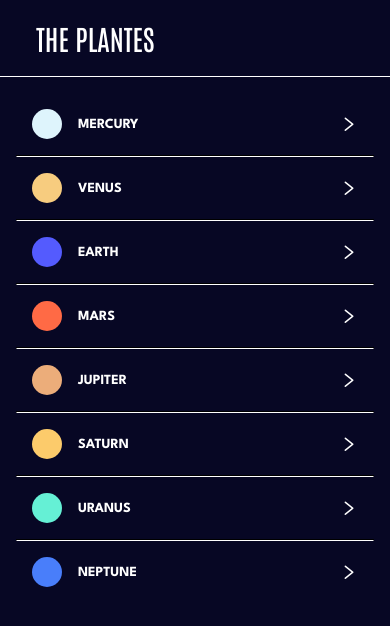
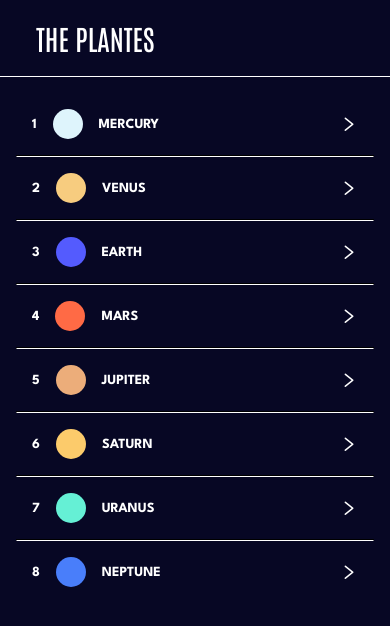
Before and after one commit to Mohaiminul69/planet-app, a React Native app: screen / in a window 390 px wide. Shown: the top 626 px of the page. Built offline with nearby package versions, Linux system fonts and the light colour scheme.

Commit message:
details page done

```diff
--- a/src/screens/Details.js
+++ b/src/screens/Details.js
@@ -1,4 +1,11 @@
-import { SafeAreaView, ScrollView, StyleSheet, View } from "react-native";
+import {
+  Pressable,
+  SafeAreaView,
+  ScrollView,
+  StyleSheet,
+  View,
+  Linking,
+} from "react-native";
 import React from "react";
 import Text from "../components/Text/Text";
 import PlanetHeader from "../components/PlanetHeader";
@@ -15,11 +22,30 @@ import {
   VenusSvg,
 } from "../svg";
 
+const PlanetSection = ({ title, value }) => {
+  return (
+    <View style={styles.PlanetSection}>
+      <Text preset="small" style={{ textTransform: "uppercase" }}>
+        {title}
+      </Text>
+      <Text preset="h2">{value}</Text>
+    </View>
+  );
+};
+
 export default function Details({ route }) {
   const planet = route.params.planet;
-  const { name } = planet;
+  const {
+    name,
+    description,
+    rotationTime,
+    revolutionTime,
+    radius,
+    avgTemp,
+    wikiLink,
+  } = planet;
 
-  const renderImage = (name) => {
+  const renderImage = () => {
     switch (name) {
       case "mercury":
         return <MercurySvg />;
@@ -40,17 +66,32 @@ export default function Details({ route }) {
     }
   };
 
+  const onPressLink = () => {
+    Linking.openURL(wikiLink);
+  };
+
   return (
     <SafeAreaView style={styles.container}>
       <PlanetHeader backBtn={true} />
       <ScrollView>
-        <View style={styles.imageView}>
-          <Text
-            style={{ textTransform: "uppercase", marginBottom: spacing[4] }}
-          >
+        <View style={styles.imageView}>{renderImage()}</View>
+        <View style={styles.detailsView}>
+          <Text preset="h1" style={styles.name}>
             {name}
           </Text>
-          {renderImage(name)}
+          <Text style={styles.description}>{description}</Text>
+          <Pressable onPress={onPressLink} style={styles.source}>
+            <Text>Source : </Text>
+            <Text preset="h4" style={styles.wiki}>
+              Wikipedia
+            </Text>
+          </Pressable>
+        </View>
+        <View style={{ paddingBottom: spacing[6], paddingTop: spacing[2] }}>
+          <PlanetSection title="ROTATION TIME" value={rotationTime} />
+          <PlanetSection title="REVOLUTION TIME" value={revolutionTime} />
+          <PlanetSection title="RADIUS" value={radius} />
+          <PlanetSection title="AVERAGE TEMP" value={avgTemp} />
         </View>
       </ScrollView>
     </SafeAreaView>
@@ -63,8 +104,40 @@ const styles = StyleSheet.create({
     flex: 1,
   },
   imageView: {
-    padding: spacing[5],
+    marginVertical: spacing[8],
     alignItems: "center",
     justifyContent: "center",
   },
+  detailsView: {
+    marginHorizontal: spacing[6],
+    alignItems: "center",
+  },
+  name: {
+    textTransform: "uppercase",
+    textAlign: "center",
+    marginBottom: spacing[5],
+  },
+  description: {
+    textAlign: "center",
+    lineHeight: 21,
+  },
+  source: {
+    flexDirection: "row",
+    alignItems: "center",
+    marginVertical: spacing[5],
+  },
+  wiki: {
+    textDecorationLine: "underline",
+  },
+  PlanetSection: {
+    flexDirection: "row",
+    alignItems: "center",
+    justifyContent: "space-between",
+    paddingHorizontal: spacing[5],
+    paddingVertical: spacing[4],
+    borderWidth: 1,
+    borderColor: colors.grey,
+    marginHorizontal: spacing[6],
+    marginBottom: spacing[4],
+  },
 });
--- a/src/screens/Home.js
+++ b/src/screens/Home.js
@@ -14,7 +14,7 @@ import { spacing } from "../theme/spacing";
 import { AntDesign } from "@expo/vector-icons";
 import { useNavigation } from "@react-navigation/native";
 
-const PlanetItem = ({ item }) => {
+const PlanetItem = ({ item, index }) => {
   const navigation = useNavigation();
   return (
     <Pressable
@@ -24,6 +24,7 @@ const PlanetItem = ({ item }) => {
       style={styles.item}
     >
       <View style={{ flexDirection: "row", alignItems: "center" }}>
+        <Text preset="h4">{index + 1}</Text>
         <View style={[styles.circle, { backgroundColor: item.color }]} />
         <Text preset="h4" style={styles.itemName}>
           {item.name}
@@ -34,9 +35,9 @@ const PlanetItem = ({ item }) => {
   );
 };
 
-export default function Home({ navigation }) {
-  const renderItem = ({ item }) => {
-    return <PlanetItem item={item} />;
+export default function Home() {
+  const renderItem = ({ item, index }) => {
+    return <PlanetItem item={item} index={index} />;
   };
 
   return (
@@ -64,8 +65,13 @@ const styles = StyleSheet.create({
     justifyContent: "space-between",
     padding: spacing[4],
   },
-  itemName: { textTransform: "uppercase", marginLeft: spacing[4] },
-  circle: { width: 30, height: 30, borderRadius: 15 },
+  itemName: { textTransform: "uppercase" },
+  circle: {
+    width: 30,
+    height: 30,
+    borderRadius: 15,
+    marginHorizontal: spacing[4],
+  },
   list: {
     padding: spacing[4],
   },
```
